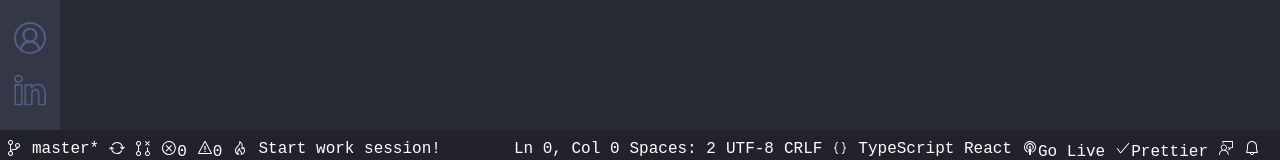
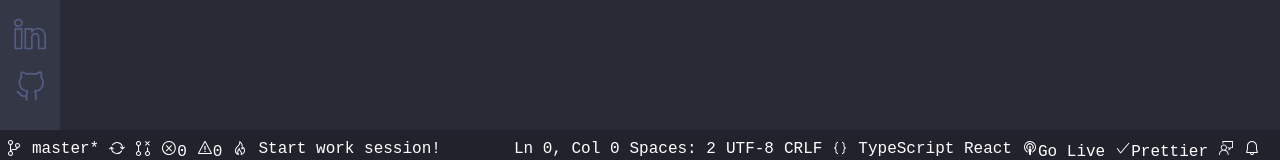
Before and after one commit to felipebravo/felipebravo.github.io, a React (Create React App) app in the folder portfolio/: page / in a window 1280 px wide. Shown: the part 630-790 px from the top of the page. Built offline with nearby package versions, Linux system fonts and the light colour scheme.

Commit message:
feat: add link to github

```diff
--- a/portfolio/src/components/Nav/index.tsx
+++ b/portfolio/src/components/Nav/index.tsx
@@ -2,6 +2,7 @@ import { useContext, useEffect, useRef, useState } from "react";
 import { StyledNav } from "./style";
 import {
   VscAccount,
+  VscGithubAlt,
   VscFiles,
   VscDebugAlt,
   VscSearch,
@@ -47,6 +48,13 @@ export const Nav = () => {
           type="button"
           onClick={() => setIsModalOpen(!isModalOpen)}
         />
+        <a
+          href="https://github.com/felipebravo"
+          target="_blank"
+          rel="noreferrer"
+        >
+          <VscGithubAlt />
+        </a>
       </div>
     </StyledNav>
   );
--- a/portfolio/src/components/Nav/style.ts
+++ b/portfolio/src/components/Nav/style.ts
@@ -25,6 +25,10 @@ export const StyledNav = styled.nav`
     flex-direction: column;
     align-items: center;
     gap: 20px;
+
+    a {
+      color: var(--grey-2);
+    }
 
     svg {
       font-size: 32px;
--- a/portfolio/src/styles/global.ts
+++ b/portfolio/src/styles/global.ts
@@ -42,6 +42,10 @@ export default createGlobalStyle`
   button {
     cursor: pointer;
     border: none;
+  }
+
+  a{
+    text-decoration: none;
   }
 
   #root{
```
